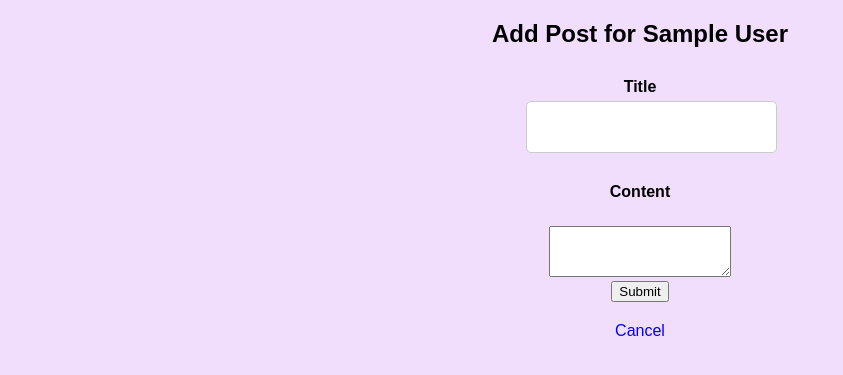
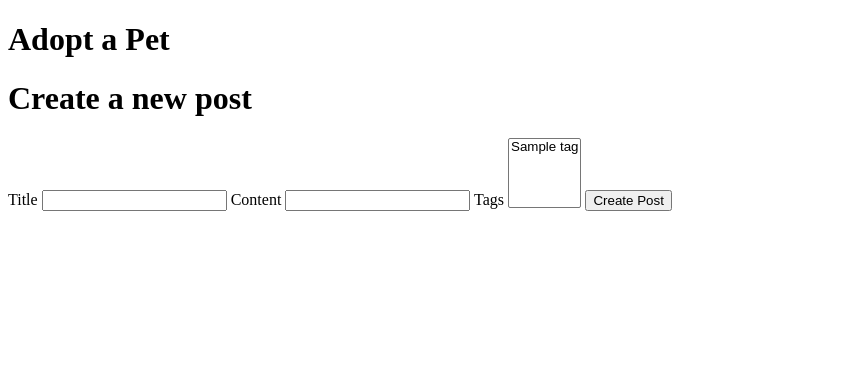
Before and after one commit to GarberDev/exercises, a Flask app: template flask-boggle/templates/new_post.html in a window 1280 px wide. Shown: the top 375 px of the page, without its empty margins (0-843 px from the left). Run offline with Flask 3, Linux system fonts and the light colour scheme; tables that the repository leaves empty hold one stand-in row (values such as "Sample post"); the template is opened without the code that fills it: values that come from a table or form of the project are taken from there, most other values are stand-ins (such as "Sample title", 1, 10 or a date in 2020); parts of the project's set-up code (start-up, migrations or seed data) failed here and were passed over.

Commit message:
flask-a-3

```diff
--- a/flask-boggle/app.py
+++ b/flask-boggle/app.py
@@ -4,7 +4,7 @@
 from flask import Flask, render_template, session, jsonify, request
 from flask_sqlalchemy import SQLAlchemy
 from flask_debugtoolbar import DebugToolbarExtension
-from models import User, init_app, db, Post
+from models import User, init_app, db, Post, PostTag, Tag
 
 
 app = Flask(__name__)
@@ -14,9 +14,6 @@
 
 
 init_app(app)
-
-
-# db = SQLAlchemy()
 
 
 boggle_game = Boggle()
@@ -83,19 +80,24 @@
     return redirect(url_for('user_listing'))
 
 
-@app.route('/users', methods=['POST'])
-def create_user():
-    first_name = request.form['first_name']
-    last_name = request.form['last_name']
-    image_url = request.form['image_url'] if request.form['image_url'] else None
+@app.route('/users/<int:user_id>/posts/new', methods=['POST'])
+def create_post(user_id):
+    user = User.query.get_or_404(user_id)
+    title = request.form['title']
+    content = request.form['content']
+    tag_ids = [int(tag_id) for tag_id in request.form.getlist('tags')]
 
-    user = User(first_name=first_name,
-                last_name=last_name, image_url=image_url)
-    db.session.add(user)
+    post = Post(title=title, content=content, user_id=user_id)
+    db.session.add(post)
     db.session.commit()
 
-    users = User.query.all()
-    return render_template('user_listing.html', users=users)
+    for tag_id in tag_ids:
+        post_tag = PostTag(post_id=post.id, tag_id=tag_id)
+        db.session.add(post_tag)
+
+    db.session.commit()
+
+    return redirect(url_for('user_detail', user_id=user_id))
 
 
 @app.route("/post-score", methods=['POST'])
@@ -117,19 +119,6 @@
     return render_template('new_post.html', user=user)
 
 
-@app.route('/users/<int:user_id>/posts/new', methods=['POST'])
-def create_post(user_id):
-    user = User.query.get_or_404(user_id)
-    title = request.form['title']
-    content = request.form['content']
-
-    post = Post(title=title, content=content, user_id=user_id)
-    db.session.add(post)
-    db.session.commit()
-
-    return redirect(url_for('user_detail', user_id=user_id))
-
-
 @app.route('/posts/<int:post_id>', methods=['GET'])
 def post_detail(post_id):
     post = Post.query.get_or_404(post_id)
@@ -147,6 +136,19 @@
     post = Post.query.get_or_404(post_id)
     post.title = request.form['title']
     post.content = request.form['content']
+
+    old_tags = post.tags
+    new_tag_ids = {int(tag_id) for tag_id in request.form.getlist('tags')}
+
+    for tag in old_tags:
+        if tag.id not in new_tag_ids:
+            post.tags.remove(tag)
+
+    for tag_id in new_tag_ids:
+        tag = Tag.query.get(tag_id)
+        if tag not in post.tags:
+            post.tags.append(tag)
+
     db.session.commit()
 
     return redirect(url_for('post_detail', post_id=post_id))
@@ -160,3 +162,39 @@
     db.session.commit()
 
     return redirect(url_for('user_detail', user_id=user_id))
+
+
+@app.route('/tags/new', methods=['GET'])
+def new_tag():
+    return render_template('add_tag.html')
+
+
+@app.route('/tags', methods=['POST'])
+def create_tag():
+    name = request.form['name']
+    tag = Tag(name=name)
+    db.session.add(tag)
+    db.session.commit()
+
+    return redirect(url_for('list_tags'))
+
+
+@app.route('/tags/<int:tag_id>', methods=['GET'])
+def show_tag(tag_id):
+    tag = Tag.query.get_or_404(tag_id)
+    return render_template('show_tag.html', tag=tag)
+
+
+@app.route('/tags/<int:tag_id>/edit', methods=['GET'])
+def edit_tag(tag_id):
+    tag = Tag.query.get_or_404(tag_id)
+    return render_template('edit_tag.html', tag=tag)
+
+
+@app.route('/tags/<int:tag_id>/edit', methods=['POST'])
+def update_tag(tag_id):
+    tag = Tag.query.get_or_404(tag_id)
+    tag.name = request.form['name']
+    db.session.commit()
+
+    return redirect(url_for('list_tags'))
--- a/flask-boggle/templates/new_post.html
+++ b/flask-boggle/templates/new_post.html
@@ -1,17 +1,20 @@
 {% extends 'base.html' %}
 
 {% block content %}
-  <h2>Add Post for {{ user.first_name }} {{ user.last_name }}</h2>
-  <form method="POST">
-    <div class="form-group">
-      <label for="title">Title</label>
-      <input type="text" class="form-control" id="title" name="title" required>
-    </div>
-    <div class="form-group">
-      <label for="content">Content</label>
-      <textarea class="form-control" id="content" name="content" rows="3" required></textarea>
-    </div>
-    <button type="submit" class="btn btn-primary">Submit</button>
-    <a href="{{ url_for('user_detail', user_id=user.id) }}" class="btn btn-secondary">Cancel</a>
+  <h1>Create a new post</h1>
+  <form action="{{ url_for('create_post', user_id=user.id) }}" method="POST">
+    <label for="title">Title</label>
+    <input type="text" name="title" id="title" required>
+    <label for="content">Content</label>
+    <input type="text" name="content" id="content" required>
+
+    <label for="tags">Tags</label>
+    <select name="tags[]" id="tags" multiple>
+      {% for tag in all_tags %}
+        <option value="{{ tag.id }}">{{ tag.name }}</option>
+      {% endfor %}
+    </select>
+
+    <input type="submit" value="Create Post">
   </form>
 {% endblock %}
--- /dev/null
+++ b/pet-adoption-agency/app.py
@@ -0,0 +1,66 @@
+
+from flask import Flask, render_template, redirect, url_for
+from flask_sqlalchemy import SQLAlchemy
+from flask_migrate import Migrate
+from flask_debugtoolbar import DebugToolbarExtension
+from flask_wtf import FlaskForm
+from wtforms import StringField, IntegerField, SubmitField
+from wtforms.validators import DataRequired, Optional, URL
+
+
+app = Flask(__name__)
+
+app.config['SECRET_KEY'] = 'your-secret-key'
+app.config['DEBUG_TB_INTERCEPT_REDIRECTS'] = False
+app.config['SQLALCHEMY_DATABASE_URI'] = 'sqlite:///adopt_db'
+app.config['SQLALCHEMY_TRACK_MODIFICATIONS'] = False
+
+db = SQLAlchemy(app)
+
+migrate = Migrate(app, db)
+
+toolbar = DebugToolbarExtension(app)
+
+
+init_app(app)
+
+
+@app.route('/')
+def homepage():
+    from models import Pet
+    pets = Pet.query.all()
+    return render_template('index.html', pets=pets)
+
+
+class AddPetForm(FlaskForm):
+    name = StringField('Pet Name', validators=[DataRequired()])
+    species = StringField('Species', validators=[DataRequired()])
+    photo_url = StringField('Photo URL', validators=[Optional(), URL()])
+    age = IntegerField('Age', validators=[Optional()])
+    notes = StringField('Notes', validators=[Optional()])
+    submit = SubmitField('Add Pet')
+
+
+@app.route('/add', methods=['GET', 'POST'])
+def add_pet():
+    # from models import Pet
+    form = AddPetForm()
+
+    if form.validate_on_submit():
+        new_pet = Pet(
+            name=form.name.data,
+            species=form.species.data,
+            photo_url=form.photo_url.data or None,
+            age=form.age.data or None,
+            notes=form.notes.data or None,
+            available=True
+        )
+        db.session.add(new_pet)
+        db.session.commit()
+        return redirect(url_for('homepage'))
+
+    return render_template('add_pet.html', form=form)
+
+
+if __name__ == "__main__":
+    app.run(debug=True)
--- /dev/null
+++ b/pet-adoption-agency/templates/base.html
@@ -0,0 +1,18 @@
+<!DOCTYPE html>
+<html lang="en">
+<head>
+    <meta charset="UTF-8">
+    <meta http-equiv="X-UA-Compatible" content="IE=edge">
+    <meta name="viewport" content="width=device-width, initial-scale=1.0">
+    <title>Document</title>
+</head>
+<body>
+    <header>
+        <h1>Adopt a Pet</h1>
+    </header>
+    <main>
+        {% block content %}
+        {% endblock %}
+    </main>
+</body>
+</html>
```
Also changed, not shown: flask-boggle/models.py (+31 -0 lines), flask-boggle/templates/add_tag.html (added, +10 -0 lines), flask-boggle/templates/edit_post.html (+15 -12 lines), flask-boggle/templates/edit_tag.html (added, +10 -0 lines), flask-boggle/templates/list_tags.html (added, +11 -0 lines), flask-boggle/templates/post_detail.html (+16 -5 lines), flask-boggle/templates/show_tag.html (added, +12 -0 lines), flask-boggle/user.sql (+18 -0 lines), pet-adoption-agency/adopt.sql (added, +15 -0 lines), pet-adoption-agency/models.py (added, +16 -0 lines), pet-adoption-agency/requirements.txt (added, +68 -0 lines), pet-adoption-agency/templates/add_pet.html (added, +29 -0 lines), pet-adoption-agency/templates/index.html (added, +21 -0 lines), pet-adoption-agency/static/styles.css (added), 1 more files, 1 other file.
